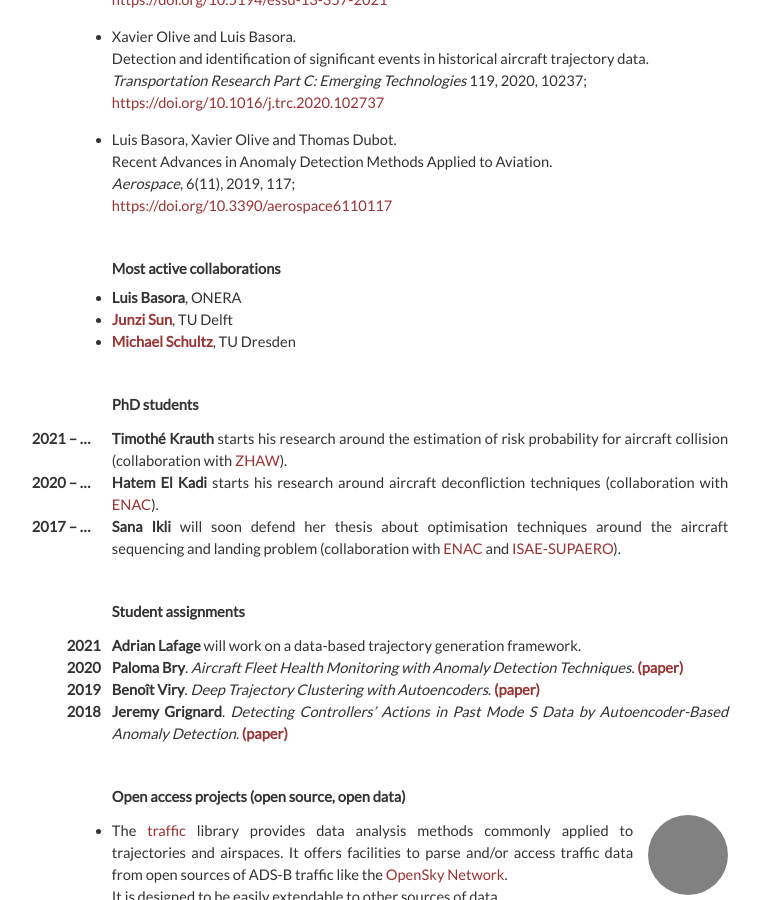
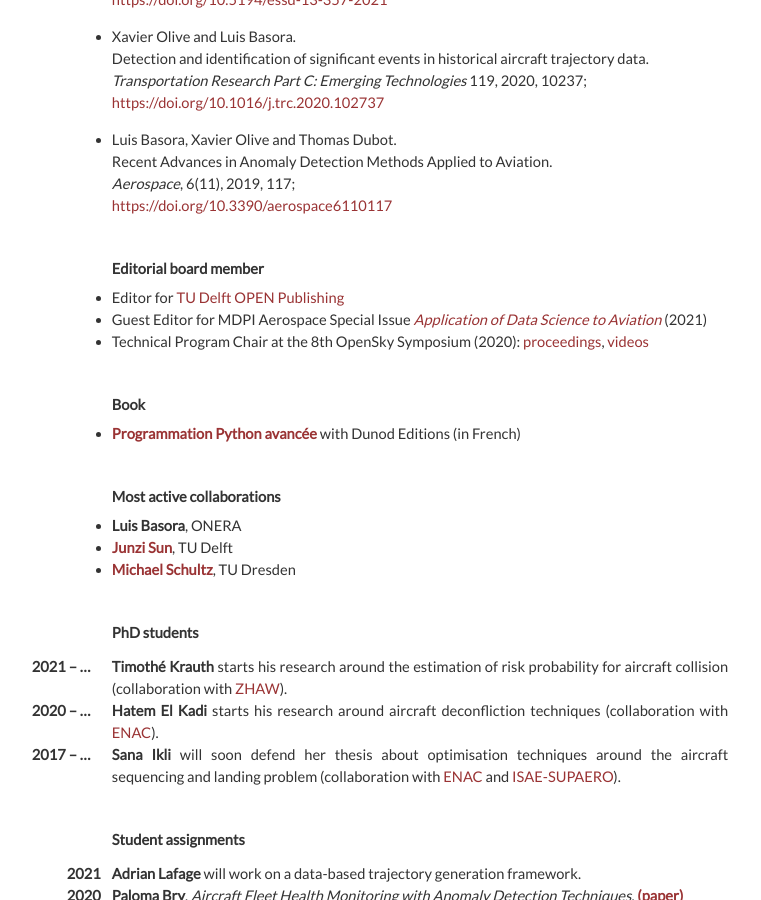
Before and after one commit to xoolive/xoolive.github.io, a Jekyll site: the page built from _pages/research.md, in a window 1280 px wide and 900 px high, scrolled down 602 px, cut to the strip 0-900 px from the top of the window. Shown: the whole strip, without its empty margins (220-981 px from the left). Built offline with Jekyll 4.4.1, drawn with Linux system fonts in a browser that asks for light colours; nearby versions of some CDN libraries; grey boxes are pictures that could not be loaded.

Commit message:
editorial activities

```diff
--- a/_pages/research.md
+++ b/_pages/research.md
@@ -36,6 +36,16 @@ An overview of my research is also available on [Google Scholar](https://scholar
   Recent Advances in Anomaly Detection Methods Applied to Aviation.
   _Aerospace_, 6(11), 2019, 117;
   [https://doi.org/10.3390/aerospace6110117](https://doi.org/10.3390/aerospace6110117)
+
+## Editorial board member
+
+- Editor for [TU Delft OPEN Publishing](https://www.tudelft.nl/library/tu-delft-open-science/os/open-publishing/about/board-of-editors)
+- Guest Editor for MDPI Aerospace Special Issue [_Application of Data Science to Aviation_](https://www.mdpi.com/journal/aerospace/special_issues/Application_Data_Science_Aviation) (2021)
+- Technical Program Chair at the 8th OpenSky Symposium (2020): [proceedings](https://www.mdpi.com/2504-3900/59/1), [videos](https://www.youtube.com/playlist?list=PLNft4qtPGeqO79zjez0mEPYEHkoI7zQCo)
+
+## Book
+
+- [**Programmation Python avancée**](/python) with Dunod Editions (in French)
 
 ## Most active collaborations
 
```
